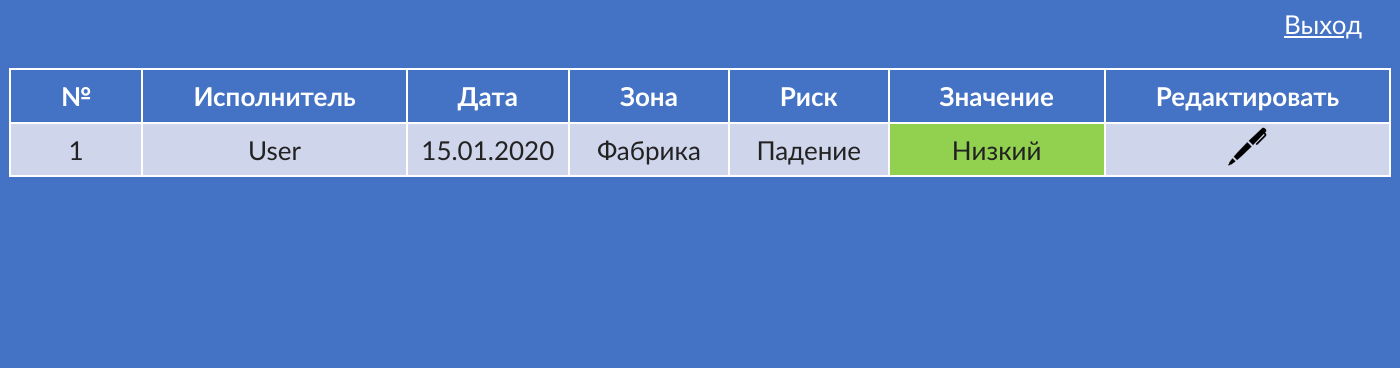
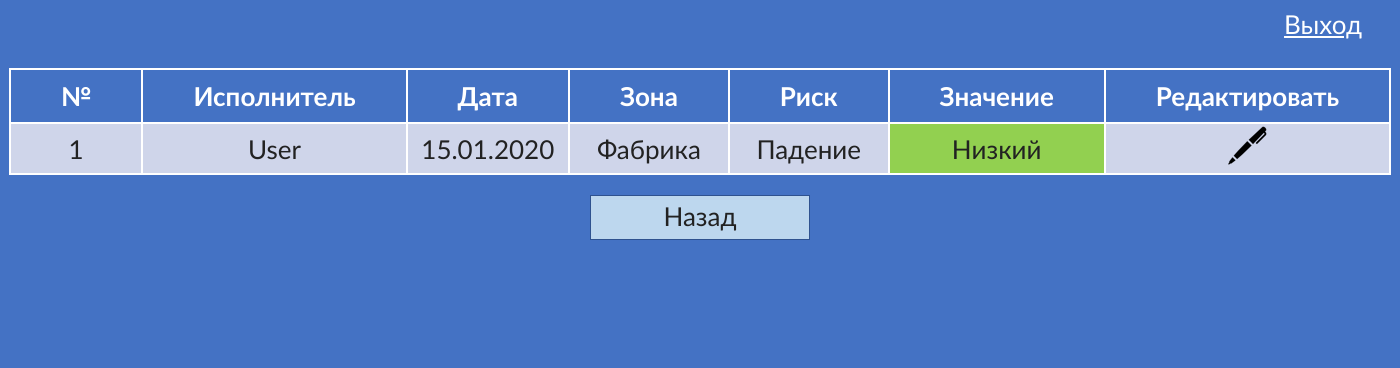
Before and after one commit to krasovskiyhst/unilever_task, a Django app: page /list_of_audits/ in a window 1400 px wide. Shown: the top 368 px of the page. Run offline with Django 4.2, Linux system fonts and the light colour scheme; a user stored in the database is signed in; tables that the repository leaves empty hold one stand-in row (values such as "Sample post").

Commit message:
now it's done

```diff
--- a/audits_app/static/styles.css
+++ b/audits_app/static/styles.css
@@ -1,6 +1,7 @@
 body{
     background-color: #4472c4;
     font-family: Calibri;
+    text-align: center;
 }
 a, button, label, input, select, tr{
     font-size: 26px;
@@ -12,7 +13,6 @@ a, button, label, input, select, tr{
     top: 50%;
     left: 50%;
     transform:translate(-50%, -50%);
-    text-align: center;
     min-width: 600px;
 }
 .header{
@@ -116,13 +116,16 @@ label{
     top: 300px;
 }
 
+
 /* Таблица */
 table{
     border-spacing: 2px;
     background-color: white;
     width: 850px;
     margin: auto;
-    text-align: center;
+}
+td{
+    padding: 0 10px;
 }
 
 tr:nth-child(odd){
@@ -140,13 +143,13 @@ th{
     color: white;
 }
 
-/* Условное форматирование.  */
-.Высокий{
-    background:#ff0000;
-}
+/* Условное форматирование. Надеюсь не побьют */
 .Низкий{
     background: #92d050;
 }
 .Средний{
     background: #eac602;
 }
+.Высокий{
+    background: #ff0000;
+}
--- a/audits_app/templates/base.html
+++ b/audits_app/templates/base.html
@@ -5,20 +5,20 @@
     <title>Title</title>
     {% load static %}
     <link rel="stylesheet" href="{% static './styles.css' %}"/>
+
 </head>
 <body>
 
 <div class="header">
+    {% if user.is_authenticated %}
     <div class="logout">
-        {% if user.is_authenticated %}
         <a href="{% url 'logout' %}">Выход</a>
     </div>
+    {% endif %}
 </div>
-{% endif %}
 
 {% block content %}
 {% endblock %}
 
-
 </body>
 </html>
--- a/audits_app/templates/edit_audit.html
+++ b/audits_app/templates/edit_audit.html
@@ -8,6 +8,7 @@
     <form action="{% url 'edit_audit' audit.id %}" method='post'>
         {% csrf_token %}
         {{ form.as_p }}
+        <a class="small_button" href="{% url 'index' %}">Назад</a>
         <button class="small_button submit" name="submit">Подтвердить</button>
     </form>
 </div>
--- a/audits_app/templates/list_of_audits.html
+++ b/audits_app/templates/list_of_audits.html
@@ -22,6 +22,8 @@
 
     </tr>
     {% empty %}
+    {% endfor %}
 </table>
-    {% endfor %}
+<a style="float: none" class="small_button" href="{% url 'index' %}">Назад</a>
+
 {% endblock content %}
```
Lines whose indentation alone changed are shown as unchanged.
